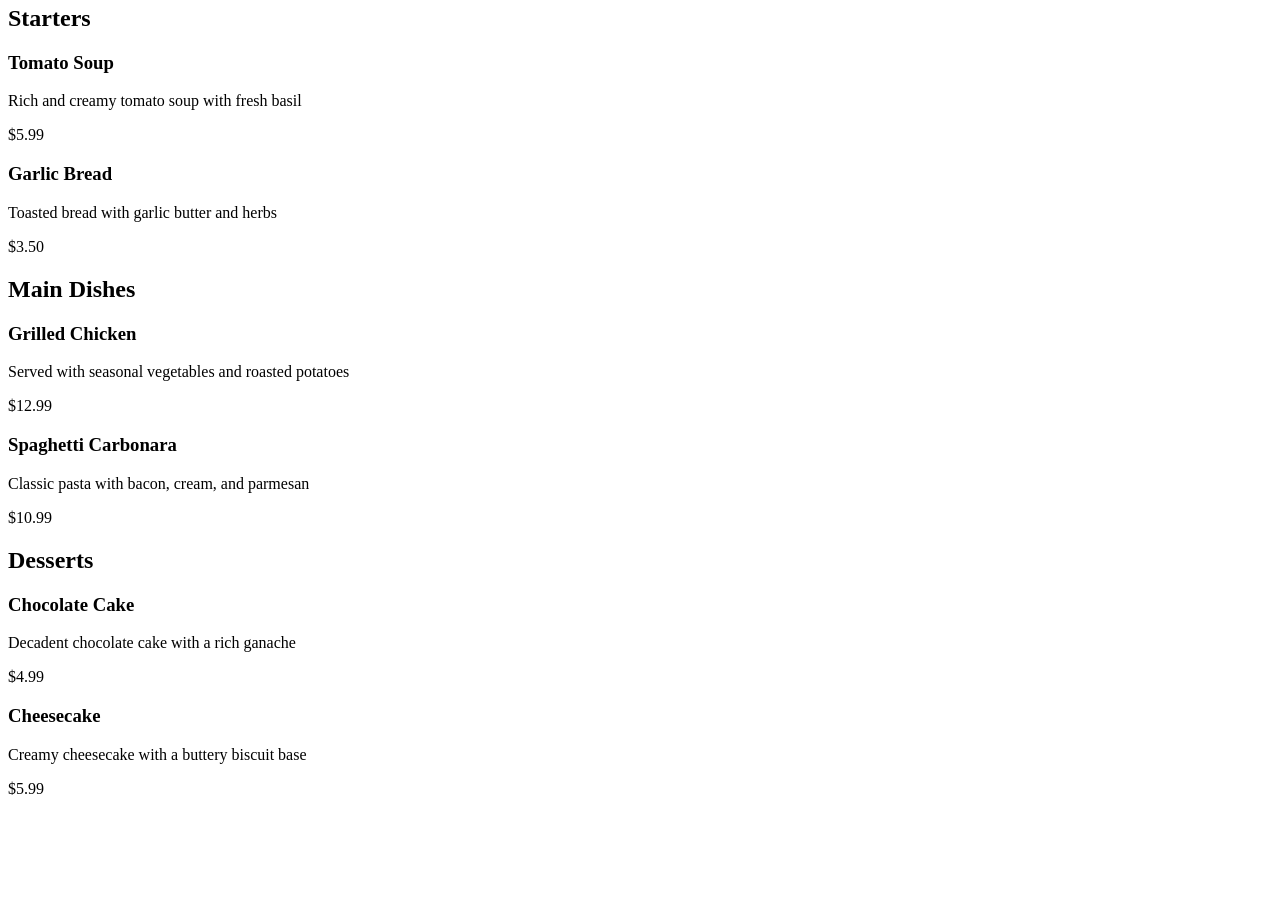
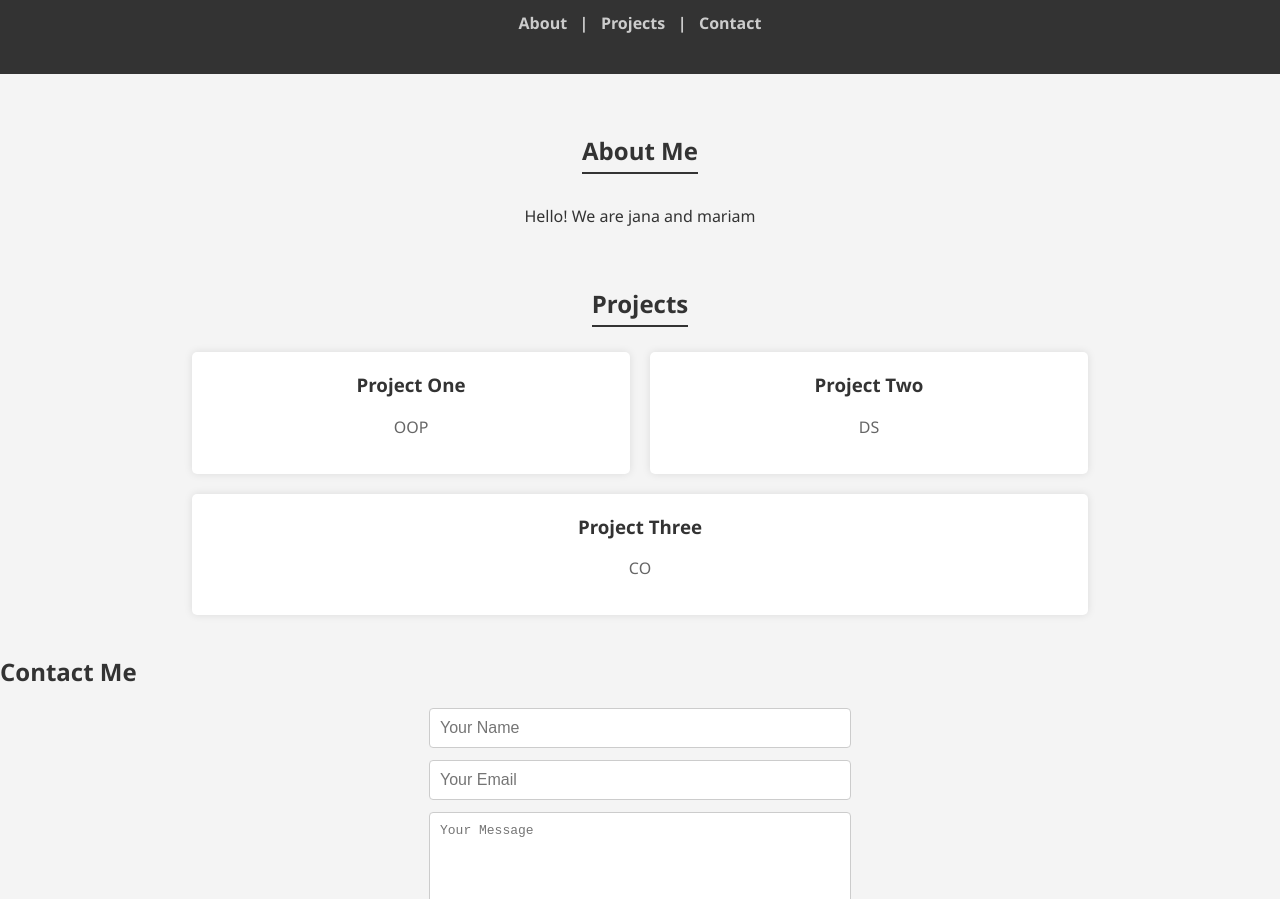
Before and after one commit to mariamShemies/WebDevelopmentLabs, a plain HTML site: page Lab2/lab2.html in a window 1280 px wide. Shown: the part 113-1012 px from the top of the page. Before the commit the page ends 919 px from the top, so only its background shows below. Drawn offline with Linux system fonts and the light colour scheme.

Commit message:
Changed Lab2

```diff
--- a/Lab2/lab2.css
+++ b/Lab2/lab2.css
@@ -1,69 +1,114 @@
 body {
     font-family: "Segoe UI", Arial, sans-serif;
-    background-color: #fff;
     margin: 0;
     padding: 0;
+    background-color: #f4f4f4;
     color: #333;
 }
 
-header {
-    background-color: #b74f36;
+.header {
+    background-color: #333;
     color: white;
     text-align: center;
     padding: 40px 0;
 }
 
-header h1 {
+.header h1 {
     margin: 0;
-    font-size: 2.5em;
+    font-size: 2em;
 }
 
-header p {
-    font-style: italic;
-    margin-top: 5px;
+.header p {
+    color: #ccc;
+    margin: 5px 0 15px;
 }
 
-main {
-    width: 60%;
+.nav p {
+    margin: 0;
+    font-weight: bold;
+}
+
+.about {
+    text-align: center;
+    width: 70%;
     margin: 40px auto;
 }
 
-.menu-section {
-    margin-bottom: 40px;
+.about h2 {
+    border-bottom: 2px solid #333;
+    display: inline-block;
+    padding-bottom: 5px;
+    margin-bottom: 15px;
 }
 
-.menu-section h2 {
-    color: #b74f36;
-    border-bottom: 2px solid #b74f36;
-    padding-bottom: 5px;
-    margin-bottom: 20px;
+.projects {
+    width: 70%;
+    margin: 40px auto;
+    text-align: center;
 }
 
-.menu-item {
+.projects h2 {
+    border-bottom: 2px solid #333;
+    display: inline-block;
+    padding-bottom: 5px;
+    margin-bottom: 25px;
+}
+
+.project-list {
     display: flex;
     justify-content: space-between;
-    align-items: flex-start;
-    border-bottom: 1px solid #ccc;
-    padding: 10px 0;
+    flex-wrap: wrap;
+    gap: 20px;
 }
 
-.menu-item:last-child {
-    border-bottom: none;
+.project {
+    background-color: white;
+    border-radius: 5px;
+    box-shadow: 0 0 8px rgba(0,0,0,0.1);
+    flex: 1;
+    min-width: 250px;
+    padding: 20px;
 }
 
-.item-info h3 {
-    margin: 0;
-    font-size: 1.1em;
+.project h3 {
+    margin-top: 0;
 }
 
-.item-info p {
-    margin: 5px 0 0;
+.project p {
     color: #666;
-    font-size: 0.95em;
 }
+ form {
+    display: flex;
+    flex-direction: column;
+    align-items: center;
+    gap: 12px;
+    max-width: 400px;
+    margin: auto;
+  }
 
-.price {
-    font-weight: bold;
-    color: #b74f36;
-    font-size: 1.05em;
+  input, textarea {
+    width: 100%;
+    padding: 10px;
+    border: 1px solid #ccc;
+    border-radius: 4px;
+    font-size: 1em;
+  }
+
+  button {
+    width: 100%;
+    background: black;
+    color: white;
+    border: none;
+    padding: 10px;
+    cursor: pointer;
+  }
+
+  button:hover {
+    background: #444;
+  }
+footer {
+    text-align: center;
+    padding: 15px;
+    background: #222;
+    color:white;
 }
--- a/Lab2/lab2.html
+++ b/Lab2/lab2.html
@@ -3,69 +3,53 @@
 <head>
     <meta charset="UTF-8">
     <meta name="viewport" content="width=device-width, initial-scale=1.0">
-    <title>Delicious Bites Menu</title>
-    <link rel="stylesheet" href="lab2 .css">
+    <title>Simple Portfolio</title>
+    <link rel="stylesheet" href="lab2.css">
 </head>
 <body>
-    <header>
-        <h1>Delicious Bites</h1>
-        <p>Our Special Menu</p>
-    </header>
+    <div class="header">
+        <h1>Jana Wael & Mariam Shemies</h1>
+        <p>Web Developer | Cybersecuirty | Freelancer</p>
+        <div class="nav">
+            <p>About &nbsp; | &nbsp; Projects &nbsp; | &nbsp; Contact</p>
+        </div>
+    </div>
 
-    <main>
-        <section class="menu-section">
-            <h2>Starters</h2>
-            <div class="menu-item">
-                <div class="item-info">
-                    <h3>Tomato Soup</h3>
-                    <p>Rich and creamy tomato soup with fresh basil</p>
-                </div>
-                <span class="price">$5.99</span>
+    <div class="about">
+        <h2>About Me</h2>
+        <p>Hello! We are jana and mariam</p>
+    </div>
+
+    <div class="projects">
+        <h2>Projects</h2>
+        <div class="project-list">
+            <div class="project">
+                <h3>Project One</h3>
+                <p>OOP</p>
             </div>
-            <div class="menu-item">
-                <div class="item-info">
-                    <h3>Garlic Bread</h3>
-                    <p>Toasted bread with garlic butter and herbs</p>
-                </div>
-                <span class="price">$3.50</span>
+            <div class="project">
+                <h3>Project Two</h3>
+                <p>DS</p>
             </div>
-        </section>
+            <div class="project">
+                <h3>Project Three</h3>
+                <p>CO</p>
+            </div>
+        </div>
+    </div>
+    <div id="contact" class="section">
+    <h2>Contact Me</h2>
+    <form>
+      <input type="text" placeholder="Your Name" >
+      <input type="email" placeholder="Your Email" >
+      <textarea placeholder="Your Message" rows="5" ></textarea>
+      <button type="submit">Send Message</button>
+    </form>
+  </div>
 
-        <section class="menu-section">
-            <h2>Main Dishes</h2>
-            <div class="menu-item">
-                <div class="item-info">
-                    <h3>Grilled Chicken</h3>
-                    <p>Served with seasonal vegetables and roasted potatoes</p>
-                </div>
-                <span class="price">$12.99</span>
-            </div>
-            <div class="menu-item">
-                <div class="item-info">
-                    <h3>Spaghetti Carbonara</h3>
-                    <p>Classic pasta with bacon, cream, and parmesan</p>
-                </div>
-                <span class="price">$10.99</span>
-            </div>
-        </section>
 
-        <section class="menu-section">
-            <h2>Desserts</h2>
-            <div class="menu-item">
-                <div class="item-info">
-                    <h3>Chocolate Cake</h3>
-                    <p>Decadent chocolate cake with a rich ganache</p>
-                </div>
-                <span class="price">$4.99</span>
-            </div>
-            <div class="menu-item">
-                <div class="item-info">
-                    <h3>Cheesecake</h3>
-                    <p>Creamy cheesecake with a buttery biscuit base</p>
-                </div>
-                <span class="price">$5.99</span>
-            </div>
-        </section>
-    </main>
+  <footer>
+    <p>2025 Jana and Mariam. All Rights Reserved.</p>
+  </footer>
 </body>
 </html>
```
Also changed, not shown: 1 other file.
